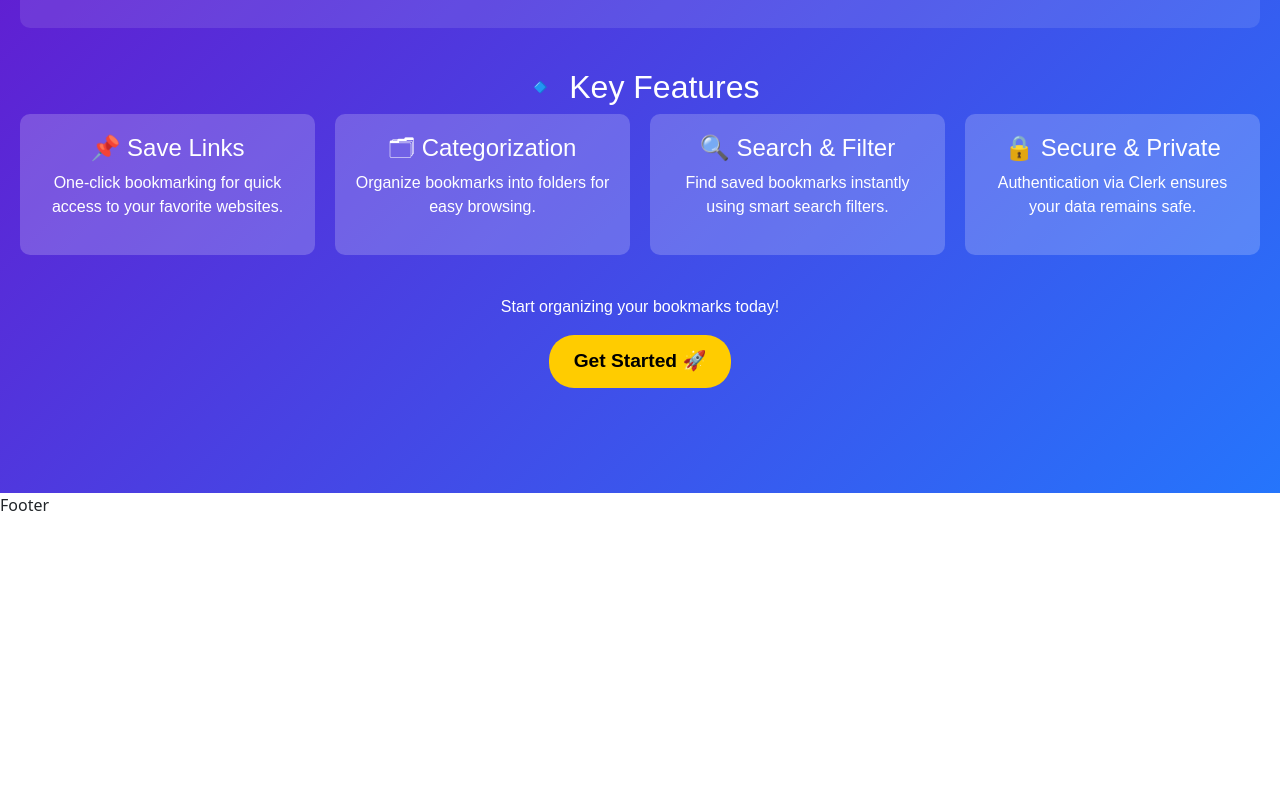
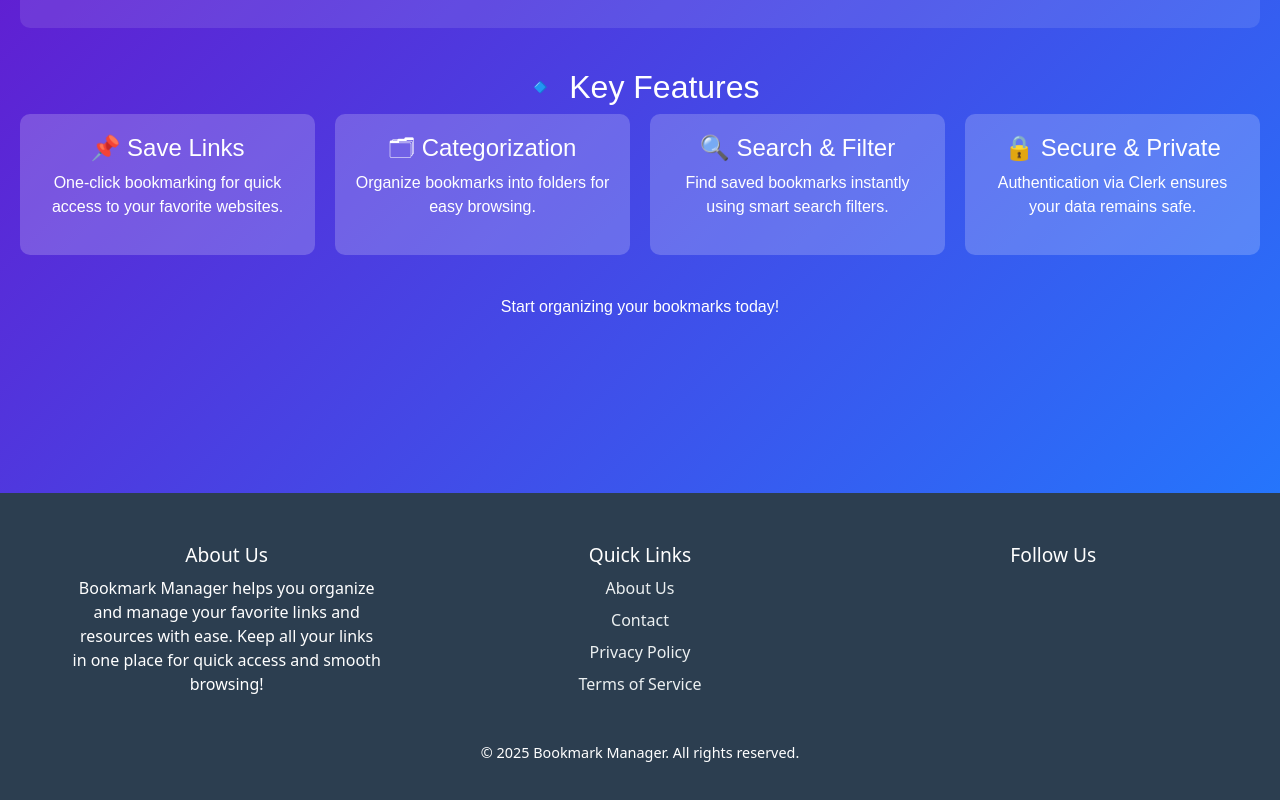
Before and after one commit to rama3na/bookmark-frontend, a React (Create React App) app: page / in a window 1280 px wide. Shown: the part 368-1168 px from the top of the page. Before the commit the page ends 885 px from the top, so only its background shows below. Built offline with nearby package versions, Linux system fonts and the light colour scheme.

Commit message:
Initial commit

```diff
--- a/src/components/allcss/AddUser.css
+++ b/src/components/allcss/AddUser.css
@@ -1,13 +1,13 @@
-/* Full Page Background */
+
 .adduser-container {
     display: flex;
     justify-content: center;
     align-items: center;
     height: 100vh;
-    background: linear-gradient(to right, #6a11cb, #2575fc); /* Gradient Background */
+    background: linear-gradient(to right, #6a11cb, #2575fc);
   }
 
-  /* Card Design */
+
   .adduser-card {
     background: white;
     padding: 30px;
@@ -17,12 +17,12 @@
     transition: transform 0.2s ease-in-out;
   }
 
-  /* Hover Effect */
+
   .adduser-card:hover {
     transform: scale(1.03);
   }
 
-  /* Title */
+
   .adduser-title {
     font-size: 1.5rem;
     font-weight: bold;
@@ -30,7 +30,7 @@
     text-align: center;
   }
 
-  /* Description */
+
   .adduser-description {
     font-size: 1rem;
     color: #555;
@@ -38,14 +38,13 @@
     margin-bottom: 20px;
   }
 
-  /* Form */
+
   .adduser-form {
     display: flex;
     flex-direction: column;
     gap: 12px;
   }
 
-  /* Input */
   .form-control {
     padding: 10px;
     border: 1px solid #ccc;
@@ -54,20 +53,18 @@
     transition: all 0.2s ease-in-out;
   }
 
-  /* Input Hover & Focus */
   .form-control:focus {
     border-color: #007bff;
     box-shadow: 0 0 6px rgba(0, 123, 255, 0.3);
     outline: none;
   }
 
-  /* Error Message */
+
   .text-danger {
     color: red;
     font-size: 0.9rem;
   }
 
-  /* Button */
   .btn-primary {
     background: #007bff;
     color: white;
@@ -79,7 +76,6 @@
     transition: background 0.3s ease-in-out, transform 0.2s;
   }
 
-  /* Button Hover */
   .btn-primary:hover {
     background: #0056b3;
     transform: scale(1.05);
--- /dev/null
+++ b/src/components/allcss/Footer.css
@@ -0,0 +1,55 @@
+.footer {
+    background-color: #2c3e50;
+    color: white;
+    padding: 40px 20px;
+    text-align: center;
+  }
+
+  .footer-content {
+    display: flex;
+    justify-content: space-around;
+    flex-wrap: wrap;
+  }
+
+  .footer-section {
+    width: 25%;
+    margin: 10px 0;
+  }
+
+  .footer-section h4 {
+    margin-bottom: 10px;
+    font-size: 1.2em;
+  }
+
+  .footer-section ul {
+    list-style-type: none;
+    padding: 0;
+  }
+
+  .footer-section ul li {
+    margin: 8px 0;
+  }
+
+  .footer-section ul li a {
+    text-decoration: none;
+    color: #ecf0f1;
+  }
+
+  .footer-section ul li a:hover {
+    color: #3498db;
+  }
+
+  .social-links a {
+    margin: 0 10px;
+    font-size: 1.5em;
+    color: #ecf0f1;
+  }
+
+  .social-links a:hover {
+    color: #3498db;
+  }
+
+  .footer-bottom {
+    margin-top: 20px;
+    font-size: 0.9em;
+  }
--- a/src/components/userinfo/Adduser.js
+++ b/src/components/userinfo/Adduser.js
@@ -8,7 +8,6 @@ function AddUser() {
   let { register, handleSubmit, formState: { errors } } = useForm();
   let navigate = useNavigate();
 
-  // ✅ Use live backend URL (Replace with your live API URL)
   const BASE_URL = process.env.REACT_APP_BACKEND_URL || "http://localhost:3500";
 
   let newUser = async (userdata) => {
--- a/src/components/userinfo/Footer.js
+++ b/src/components/userinfo/Footer.js
@@ -1,9 +1,52 @@
-import React from 'react'
+import React from 'react';
+import '../allcss/Footer.css';
 
 function Footer() {
   return (
-    <div>Footer</div>
-  )
+    <div className="footer">
+      <div className="footer-content">
+        <div className="footer-section">
+          <h4>About Us</h4>
+          <p>
+            Bookmark Manager helps you organize and manage your favorite links and resources with ease.
+            Keep all your links in one place for quick access and smooth browsing!
+          </p>
+        </div>
+
+        <div className="footer-section">
+          <h4>Quick Links</h4>
+          <ul>
+            <li><a href="#">About Us</a></li>
+            <li><a href="#">Contact</a></li>
+            <li><a href="#">Privacy Policy</a></li>
+            <li><a href="#">Terms of Service</a></li>
+          </ul>
+        </div>
+
+        <div className="footer-section">
+          <h4>Follow Us</h4>
+          <div className="social-links">
+            <a href="#" target="_blank" rel="noopener noreferrer">
+              <i className="fa fa-facebook"></i>
+            </a>
+            <a href="#" target="_blank" rel="noopener noreferrer">
+              <i className="fa fa-twitter"></i>
+            </a>
+            <a href="#" target="_blank" rel="noopener noreferrer">
+              <i className="fa fa-instagram"></i>
+            </a>
+            <a href="#" target="_blank" rel="noopener noreferrer">
+              <i className="fa fa-linkedin"></i>
+            </a>
+          </div>
+        </div>
+      </div>
+
+      <div className="footer-bottom">
+        <p>&copy; {new Date().getFullYear()} Bookmark Manager. All rights reserved.</p>
+      </div>
+    </div>
+  );
 }
 
-export default Footer
+export default Footer;
--- a/src/components/userinfo/Home.js
+++ b/src/components/userinfo/Home.js
@@ -1,17 +1,16 @@
 import React from "react";
 import { Link } from "react-router-dom";
-import "../allcss/Home.css"; // Importing the external CSS file
+import "../allcss/Home.css";
 
 function Home() {
   return (
     <div className="home-container">
-      {/* Header Section */}
+
       <header className="home-header">
         <h1>📌 Bookmark Manager</h1>
         <p>Save, Organize, and Access Your Favorite Links Easily!</p>
       </header>
 
-      {/* About Section */}
       <section className="home-about">
         <h2>What is Bookmark Manager?</h2>
         <p>
@@ -21,7 +20,6 @@ function Home() {
         </p>
       </section>
 
-      {/* Features Section */}
       <section className="home-features">
         <h2>🔹 Key Features</h2>
         <div className="features-grid">
@@ -44,10 +42,9 @@ function Home() {
         </div>
       </section>
 
-      {/* Call-to-Action Section */}
       <section className="home-cta">
         <p>Start organizing your bookmarks today!</p>
-        <Link to="/adduser" className="cta-button">Get Started 🚀</Link>
+
       </section>
     </div>
   );
--- a/src/components/userinfo/Login.js
+++ b/src/components/userinfo/Login.js
@@ -2,7 +2,7 @@ import React, { useContext, useEffect } from 'react';
 import { useNavigate } from 'react-router-dom';
 import { loginContext } from '../../contexts/loginContext';
 import { useForm } from 'react-hook-form';
-import "../allcss/Login.css"; // Import custom CSS
+import "../allcss/Login.css";
 
 function Login() {
   let { loginUser, userLoginStatus, loginErr } = useContext(loginContext);
--- a/src/components/userinfo/Register.js
+++ b/src/components/userinfo/Register.js
@@ -2,7 +2,7 @@ import React, { useState } from 'react';
 import { useForm } from 'react-hook-form';
 import { useNavigate } from 'react-router-dom';
 import axios from 'axios';
-import '../allcss/Register.css'; // Import custom CSS
+import '../allcss/Register.css';
 
 function Register() {
   let { register, handleSubmit, formState: { errors } } = useForm();
@@ -12,7 +12,7 @@ function Register() {
 
   let addNewUser = async (newUser) => {
     setLoading(true);
-    console.log("Sending user data:", newUser); // Debugging: check if data is correct
+    console.log("Sending user data:", newUser);
     axios.post(`${process.env.REACT_APP_BACKEND_URL}/auth-api/register`, newUser)
       .then(response => {
         if (response.status === 200 && response.data.message === "User registered successfully") {
@@ -22,10 +22,10 @@ function Register() {
         }
       })
       .catch((err) => {
-        console.error("Registration error:", err.response?.data?.message); // Debugging: Log error response
+        console.error("Registration error:", err.response?.data?.message);
         setError(err.response?.data?.message || "Something went wrong. Please try again.");
       })
-      .finally(() => setLoading(false)); // Stop loading
+      .finally(() => setLoading(false));
   };
 
   return (
--- a/src/components/userinfo/UserList.js
+++ b/src/components/userinfo/UserList.js
@@ -12,7 +12,7 @@ function UserList() {
   let [currentBookmark, setCurrentBookmark] = useState({ _id: '', title: '', content: '' });
   let [searchTerm, setSearchTerm] = useState('');
 
-  // Fetch bookmarks
+
   useEffect(() => {
     fetchBookmarks();
   }, []);
@@ -34,7 +34,7 @@ function UserList() {
     .catch(err => console.log("Error fetching bookmarks:", err));
   };
 
-  // Delete bookmark
+
   const deleteBookmark = (id) => {
     const token = localStorage.getItem("token");
     if (!token) {
@@ -44,7 +44,7 @@ function UserList() {
 
     axios.delete(`${API_BASE_URL}/user-api/delete-bookmark/${id}`, {
       headers: {
-        Authorization: `Bearer ${token}`  // Add token here
+        Authorization: `Bearer ${token}`
       }
     })
     .then(() => {
@@ -58,20 +58,20 @@ function UserList() {
     });
   };
 
-  // Open modal for editing
+
   const openModal = (bookmark) => {
     setCurrentBookmark({ _id: bookmark._id, title: bookmark.title, content: bookmark.content });
     setShowModal(true);
   };
 
-  // Update bookmark
+
   const updateBookmark = () => {
     axios.put(`${API_BASE_URL}/user-api/update-bookmark/${currentBookmark._id}`, {
       title: currentBookmark.title,
       content: currentBookmark.content
     }, {
       headers: {
-        Authorization: `Bearer ${localStorage.getItem("token")}`  // Pass token for authorization
+        Authorization: `Bearer ${localStorage.getItem("token")}`
       }
     })
     .then(() => {
@@ -81,7 +81,7 @@ function UserList() {
     .catch(err => console.log("Error updating bookmark:", err));
   };
 
-  // Handle Search
+
   useEffect(() => {
     let filtered = bookmarks.filter(bookmark =>
       bookmark.title.toLowerCase().includes(searchTerm.toLowerCase()) ||
@@ -96,7 +96,7 @@ function UserList() {
         <div className="userlist-box">
           <h2 className="title">🔖 Manage Your Bookmarks</h2>
 
-          {/* Search Bar */}
+
           <div className="search-box">
             <input
               type="text"
@@ -107,7 +107,7 @@ function UserList() {
             />
           </div>
 
-          {/* Bookmarks List */}
+
           <div className="user-cards">
             {filteredBookmarks.map((bookmark) => (
               <div key={bookmark._id} className="user-card">
@@ -121,7 +121,7 @@ function UserList() {
             ))}
           </div>
 
-          {/* Modal for updating bookmark */}
+
           <Modal show={showModal} onHide={() => setShowModal(false)}>
             <Modal.Header closeButton>
               <Modal.Title>Update Bookmark</Modal.Title>
--- a/src/contexts/UserLoginStore.js
+++ b/src/contexts/UserLoginStore.js
@@ -7,13 +7,13 @@ function UserLoginStore({ children }) {
   const [loginErr, setLoginErr] = useState("");
   const [userLoginStatus, setUserLoginStatus] = useState(false);
 
-  // Load user login state from local storage when app starts
+
   useEffect(() => {
     const token = localStorage.getItem("token");
     const userData = localStorage.getItem("user");
 
     if (token && userData) {
-      // Verify token with backend
+
       axios.get(`${process.env.REACT_APP_BACKEND_URL}/auth-api/verify-token`, {
         headers: { Authorization: `Bearer ${token}` }
       })
@@ -22,12 +22,12 @@ function UserLoginStore({ children }) {
         setCurrentUser(JSON.parse(userData));
       })
       .catch(() => {
-        logoutUser(); // Auto-logout if token is invalid
+        logoutUser();
       });
     }
   }, []);
 
-  // Function to handle user login
+
   const loginUser = (userCredObj) => {
     axios.post(`${process.env.REACT_APP_BACKEND_URL}/auth-api/login`, userCredObj)
       .then((response) => {
@@ -53,7 +53,7 @@ function UserLoginStore({ children }) {
       });
   };
 
-  // Function to handle user logout
+
   const logoutUser = () => {
     localStorage.removeItem("token");
     localStorage.removeItem("user");
```
